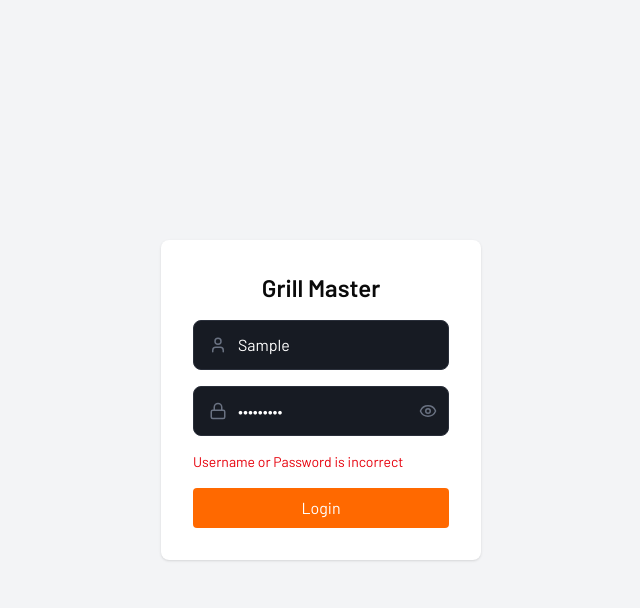
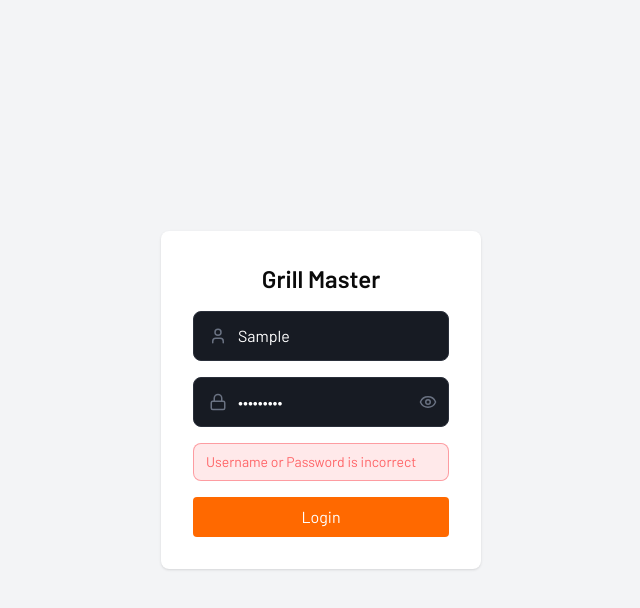
Before and after one commit to saro-rsd/Grill-Master-POS-System, a React (Vite) app: page /login in a window 1280 px wide. Both pictures are taken after typing "Sample", "Sample123" into the empty fields and a click on the button "Login". Shown: the top 608 px of the page, without its empty margins (319-959 px from the left). Built offline with nearby package versions, Linux system fonts and the light colour scheme.

Commit message:
style: enhance error message styling in login form for better visibility

```diff
--- a/src/pages/Auth/login.tsx
+++ b/src/pages/Auth/login.tsx
@@ -88,7 +88,14 @@ export default function Login() {
             {showPassword ? <EyeOff size={18} /> : <Eye size={18} />}
           </button>
         </div>
-        {error && <p className="text-red-600 text-sm">{error}</p>}
+        {error && (
+          <p
+            role="alert"
+            className="rounded-lg border border-red-500/40 bg-red-500/10 px-3 py-2 text-sm text-red-400"
+          >
+            {error}
+          </p>
+        )}
         <button
           type="submit"
           className="w-full bg-orange-500 text-white py-2 rounded hover:bg-orange-600"
```
